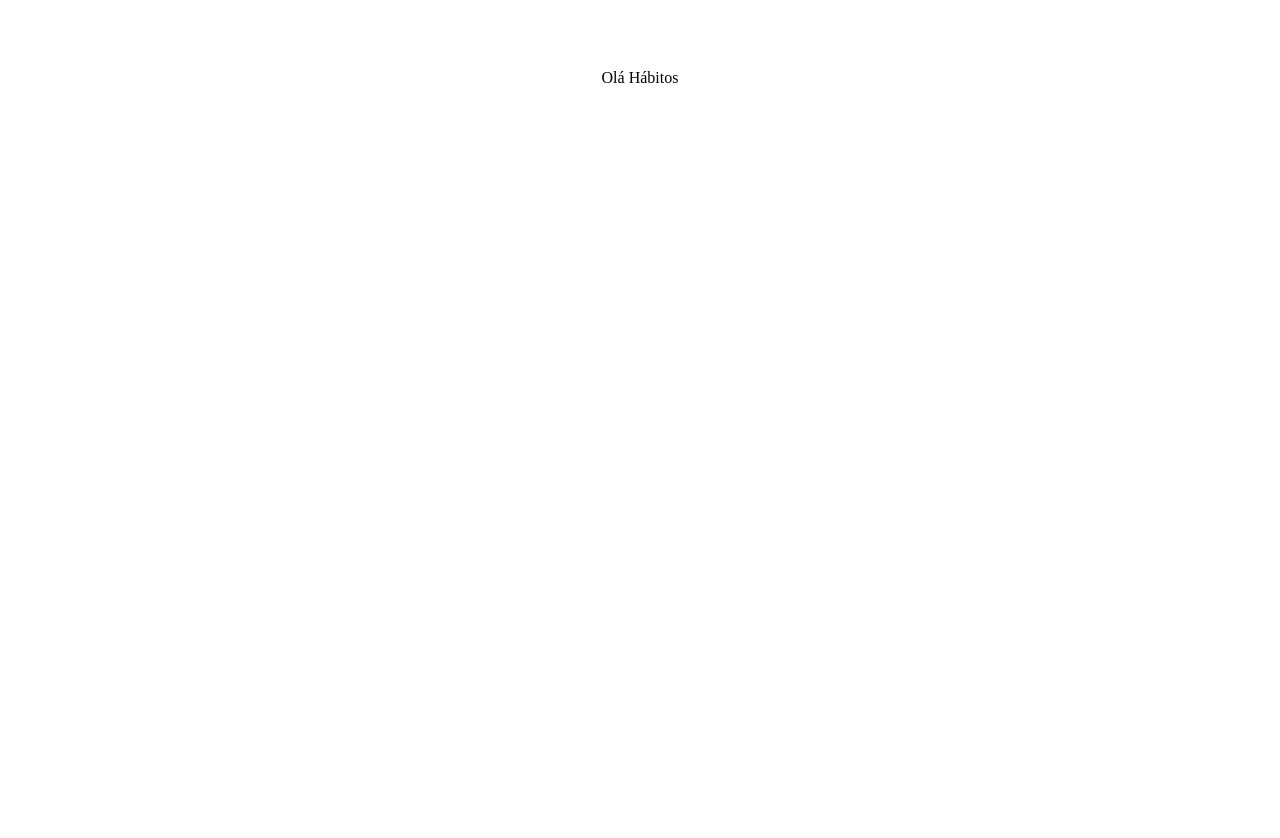
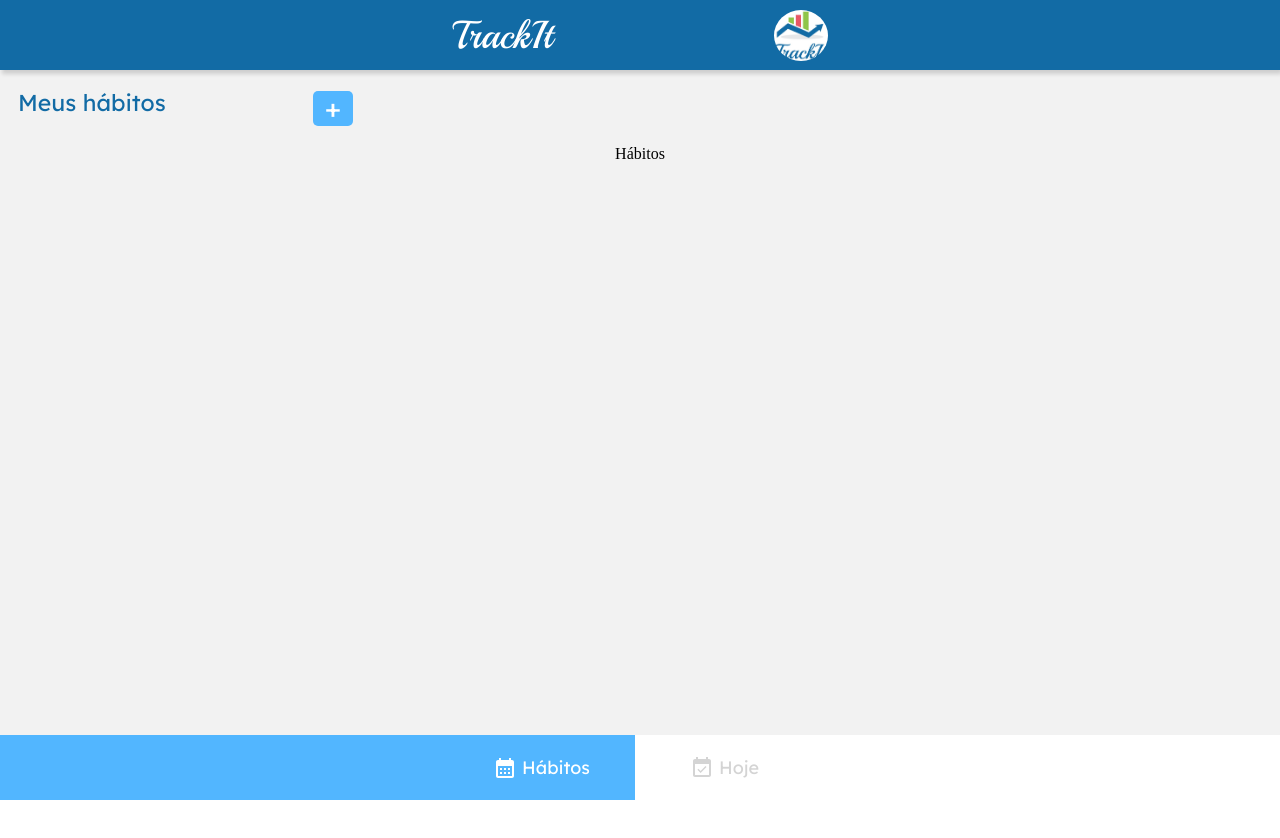
Before and after one commit to MateusIasbik/trackit, a React (Vite) app: page /habitos in a window 1280 px wide. Shown: the top 838 px of the page. After the commit the page ends 800 px from the top, so only its background shows below. Built offline with nearby package versions, Linux system fonts and the light colour scheme; the HTML template or start-up script is replaced by a standard one.

Commit message:
fix: error loading profile image

```diff
--- a/src/App.jsx
+++ b/src/App.jsx
@@ -6,12 +6,13 @@ import Login from "./pages/Login"
 import Today from "./pages/Today"
 import UserContext from "./contexts/UserContext"
 import Habits from "./components/Habits"
+import Top from "./components/Top"
+import Menu from "./components/Menu"
 
 
 export default function App() {
   const [token, setToken] = useState(localStorage.getItem("token"));
   const [user, setUser] = useState(null);
-
 
   useEffect(() => {
     const storageToken = localStorage.getItem("token");
@@ -25,12 +26,14 @@ export default function App() {
     <UserContext.Provider value={{user, setUser, token, setToken}}>
       <BrowserRouter>
         <Container>
+          <Top />
           <Routes>
             <Route path="/" element={<Login />} />
             <Route path="/cadastro" element={<Register />} />
             <Route path="/hoje" element={<Today />} />
             <Route path="/habitos" element={<Habits />} />
           </Routes>
+          <Menu />
         </Container>
       </BrowserRouter>
     </UserContext.Provider>
--- a/src/components/Habits.jsx
+++ b/src/components/Habits.jsx
@@ -5,7 +5,17 @@ export default function Habits() {
 
     return (
         <Container>
-            Olá Hábitos
+            <BodyStyled>
+                <TitleMenuContainer>
+                    <h2>Meus hábitos</h2>
+                    <span>+</span>
+                </TitleMenuContainer>
+
+                <Content>
+                    Hábitos
+                </Content>
+
+            </BodyStyled>
         </Container>
     )
 }
@@ -14,7 +24,53 @@ const Container = styled.div`
     width: 100%;
     display: flex;
     flex-direction: column;
+    justify-content: center;
+    align-items: center;
     height: 100vh;
     align-items: center;
-    margin: 70px 0;
 `
+
+const BodyStyled = styled.div`
+    width: 100%;
+    height: 100%;
+    background-color: #F2F2F2;
+    margin-top: 70px;
+`
+
+const Content = styled.div`
+        display: flex;
+        justify-content: center;
+        align-items: center;
+`
+
+const TitleMenuContainer = styled.div`
+    width: 375px;
+    margin-top: 21px;
+    margin-bottom: 20px;
+    display: flex;
+    justify-content: space-between;
+
+    h2 {
+        color: #126BA5;
+        font-family: "Lexend Deca", sans-serif;
+        font-size: 23px;
+        font-weight: 400;
+        margin-left: 18px;
+    }
+
+    span {
+        background-color: #52B6FF;
+        width: 40px;
+        height: 35px;
+        color: #FFF;
+        display: flex;
+        justify-content: center;
+        align-items: center;
+        font-family: "Lexend Deca", sans-serif;
+        font-size: 27px;
+        font-weight: 400;
+        border-radius: 5px;
+        margin-right: 22px;
+    }
+
+`
--- a/src/components/Menu.jsx
+++ b/src/components/Menu.jsx
@@ -1,10 +1,10 @@
-import React, { useState } from "react";
+import React, { useContext } from "react";
 import styled from "styled-components";
 import CalendarMonthIcon from '@mui/icons-material/CalendarMonth';
 import EventAvailableIcon from '@mui/icons-material/EventAvailable';
 import { Link, useNavigate } from "react-router-dom";
 
-export default function Menu( {setShowHabits} ) {
+export default function Menu() {
 
     const navigate = useNavigate();
 
@@ -12,8 +12,7 @@ export default function Menu( {setShowHabits} ) {
         <Footer>
             <ButtonHabit
                 onClick={() => {
-                    setShowHabits(true);
-                    navigate("/habits");
+                    navigate("/habitos");
                 }}
                 to={"/habitos"}
             >
@@ -25,8 +24,7 @@ export default function Menu( {setShowHabits} ) {
 
             <ButtonToday
                 onClick={() => {
-                    setShowHabits(false);
-                    // navigate("/habits");
+                    navigate("/hoje");
                 }}
                 to={"/hoje"}
             >
@@ -63,6 +61,7 @@ const ButtonHabit = styled(Link)`
     align-items: center;
     justify-content: end;
     padding-right: 45px;
+    text-decoration: none;
 
     span {
         padding-left: 5px;
@@ -81,6 +80,7 @@ const ButtonToday = styled.div`
     align-items: center;
     justify-content: start;
     padding-left: 55px;
+    text-decoration: none;
 
     span {
         padding-left: 5px;
--- a/src/pages/Today.jsx
+++ b/src/pages/Today.jsx
@@ -1,18 +1,13 @@
-import React, { useContext, useEffect, useState } from "react";
+import React, { useContext, useEffect } from "react";
 import { useNavigate } from "react-router-dom";
 import UserContext from "../contexts/UserContext";
-import axios from "axios";
 import styled from "styled-components";
-import Habits from "../components/Habits";
-import Top from "../components/Top";
-import Menu from "../components/Menu";
 
 export default function Today() {
 
     const { token } = useContext(UserContext);
     const navigate = useNavigate();
-    // const [habits, setHabits] = useState([]);
-    const [showHabits, setShowHabits] = useState(false);
+
 
     useEffect(() => {
         if (!token) {
@@ -25,26 +20,24 @@ export default function Today() {
                     Authorization: `Bearer ${token}`
                 }
             };
-
-            // axios.get(URL, config)
-            //     .then(res => console.log(res.data))
-            //     .catch(err => setHabits(err))
         }
     }, []);
 
     return (
         <Container>
-            <Top />
 
             <BodyStyled>
                 <TitleMenuContainer>
                     <h2>Meus hábitos</h2>
                     <span>+</span>
                 </TitleMenuContainer>
-                {showHabits ? <Habits /> : "Hoje foi clicado"}
+
+                <Content>
+                    Hoje
+                </Content>
+
             </BodyStyled>
 
-            <Menu setShowHabits={setShowHabits}/>
         </Container>
     )
 }
@@ -64,9 +57,16 @@ const BodyStyled = styled.div`
     background-color: #F2F2F2;
 `
 
+const Content = styled.div`
+        display: flex;
+        justify-content: center;
+        align-items: center;
+`
+
 const TitleMenuContainer = styled.div`
     width: 375px;
     margin-top: 21px;
+    margin-bottom: 20px;
     display: flex;
     justify-content: space-between;
 
```
